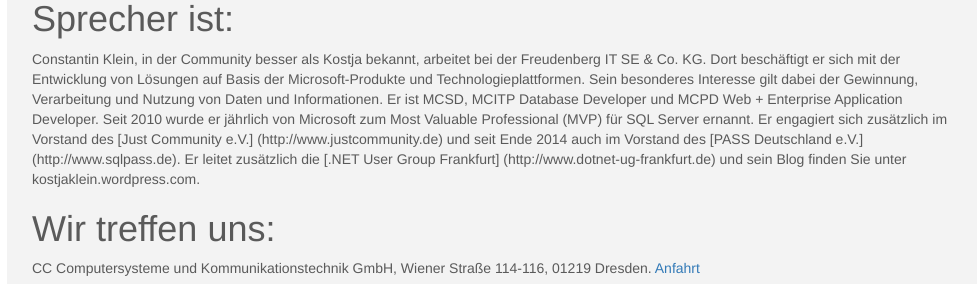
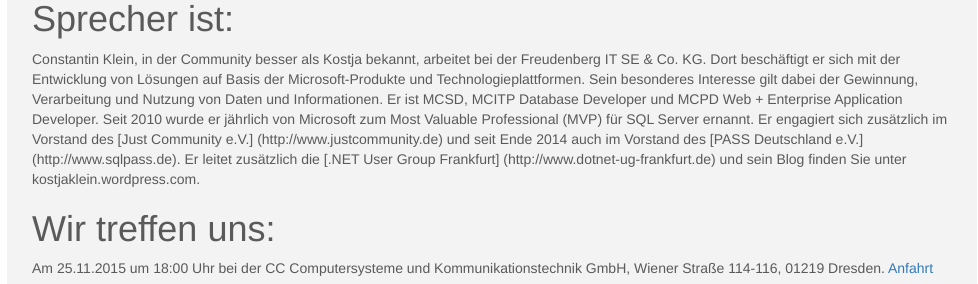
Before and after one commit to dddotnet/dddotnet.github.io, a Jekyll site: the page built from _posts/2015-11-25-Daten-in-Echtzeit.markdown, in a window 1280 px wide and 900 px high, scrolled down 476 px, cut to the strip 0-284 px from the top of the window. Shown: the whole strip, without its empty margins (148-1126 px from the left). Built offline with Jekyll 4.4.1, drawn with Linux system fonts in a browser that asks for light colours; nearby versions of some CDN libraries; Markdown is read by kramdown in place of the engine named in the settings.

Commit message:
time added

```diff
--- a/_posts/2015-11-25-Daten-in-Echtzeit.markdown
+++ b/_posts/2015-11-25-Daten-in-Echtzeit.markdown
@@ -17,7 +17,7 @@
 Constantin Klein, in der Community besser als Kostja bekannt, arbeitet bei der Freudenberg IT SE & Co. KG. Dort beschäftigt er sich mit der Entwicklung von Lösungen auf Basis der Microsoft-Produkte und Technologieplattformen. Sein besonderes Interesse gilt dabei der Gewinnung, Verarbeitung und Nutzung von Daten und Informationen. Er ist MCSD, MCITP Database Developer und MCPD Web + Enterprise Application Developer. Seit 2010 wurde er jährlich von Microsoft zum Most Valuable Professional (MVP) für SQL Server ernannt. Er engagiert sich zusätzlich im Vorstand des [Just Community e.V.] (http://www.justcommunity.de) und seit Ende 2014 auch im Vorstand des [PASS Deutschland e.V.] (http://www.sqlpass.de). Er leitet zusätzlich die [.NET User Group Frankfurt] (http://www.dotnet-ug-frankfurt.de) und sein Blog finden Sie unter kostjaklein.wordpress.com.
 
 #Wir treffen uns:
-CC Computersysteme und Kommunikationstechnik GmbH, Wiener Straße 114-116, 01219 Dresden.
+Am 25.11.2015 um 18:00 Uhr bei der CC Computersysteme und Kommunikationstechnik GmbH, Wiener Straße 114-116, 01219 Dresden.
 [Anfahrt](http://web2.cylex.de/anfahrt/cc-computersysteme-u--kommunikation-2332486-anfahrt.html)
 
 <iframe src="https://www.google.com/maps/embed?pb=!1m18!1m12!1m3!1d4220.065638624745!2d13.763733199751462!3d51.029706910503236!2m3!1f0!2f0!3f0!3m2!1i1024!2i768!4f13.1!3m3!1m2!1s0x4709c6066225bb77%3A0x343507fd43ad9628!2sCC+Computersysteme+und+Kommunikationstechnik+GmbH!5e0!3m2!1sde!2sde!4v1447709652655" width="100%" height="600" frameborder="0" style="border:0" allowfullscreen></iframe>
```
